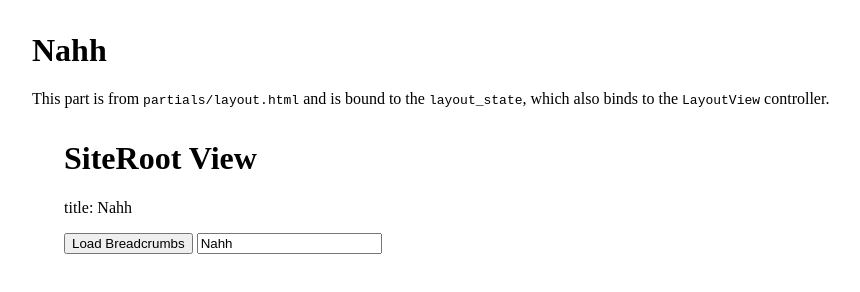
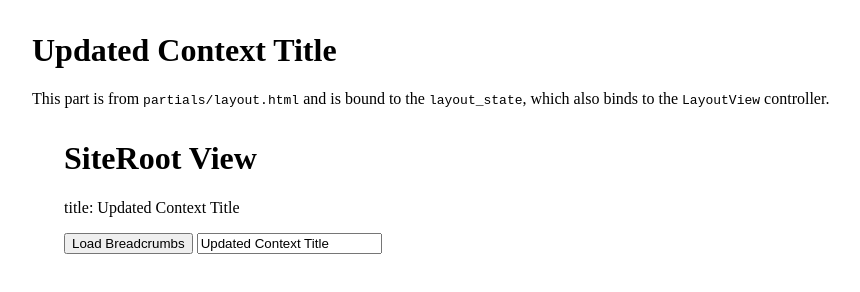
Before and after one commit to pauleveritt/angular-traversal, a website: page provider/index.html in a window 1280 px wide. Both pictures are taken after a click on the button "Load Breadcrumbs". Shown: the whole page, without its empty margins (8-868 px from the left). Drawn offline with nearby package versions, Linux system fonts and the light colour scheme; some packages are replaced by stand-ins of ours.

Commit message:
About to try instance data.

```diff
--- a/provider/app.js
+++ b/provider/app.js
@@ -32,7 +32,7 @@ app.controller("LayoutView", function ($scope, traverser) {
 
 app.controller("SiteRootView", function ($scope, traverser) {
     $scope.change_breadcrumbs = function () {
-        traverser.title = 'Nahh';
+        traverser.context = {title: "Updated Context Title"};
     };
     console.log("SiteRootView");
 });
--- a/provider/index.html
+++ b/provider/index.html
@@ -1,7 +1,7 @@
 <!doctype html>
 <html ng-app="traversalApp">
 <head>
-    <title ng-bind="traverser.title">Providers</title>
+    <title ng-bind="traverser.context.title">Providers</title>
     <meta charset='utf-8'/>
     <script type="text/javascript"
             src="../bower_components/angular/angular.min.js"></script>
--- a/provider/partials/layout.html
+++ b/provider/partials/layout.html
@@ -5,7 +5,7 @@
             <span ng-show="!$last">>></span>
         </span>
     </div>
-    <h1>{{ traverser.title }}</h1>
+    <h1>{{ traverser.context.title }}</h1>
 
     <p>This part is from <code>partials/layout.html</code> and is
         bound to the <code>layout_state</code>, which also binds to
--- a/provider/partials/siteroot_view.html
+++ b/provider/partials/siteroot_view.html
@@ -1,9 +1,9 @@
 <div>
     <h1>SiteRoot View</h1>
 
-    <p>title: {{ traverser.title }}</p>
+    <p>title: {{ traverser.context.title }}</p>
     <p>
         <button ng-click="change_breadcrumbs()">Load Breadcrumbs</button>
-        <input ng-model="traverser.title"/>
+        <input ng-model="traverser.context.title"/>
     </p>
 </div>
--- a/provider/traversal.js
+++ b/provider/traversal.js
@@ -2,13 +2,18 @@ var traversal = angular.module("traversal", []);
 
 traversal.provider("traverser", function () {
     var type;
+    var context = {title: "Default Context Title"};
     return {
         setType: function (value) {
             type = value
         },
+        setContext: function (value) {
+            context = value
+        },
         $get: function () {
             return {
-                title: type + "Craft"
+                title: type + "Craft",
+                context: context
             }
         }
     }
```
